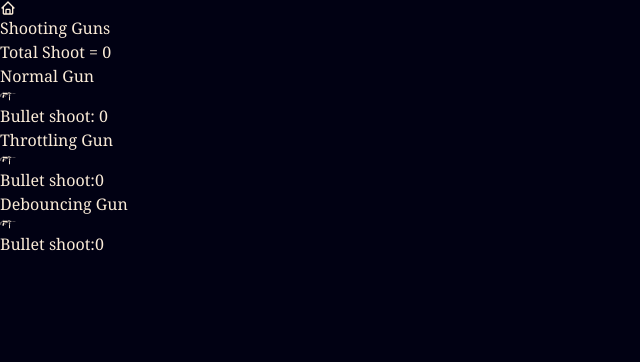
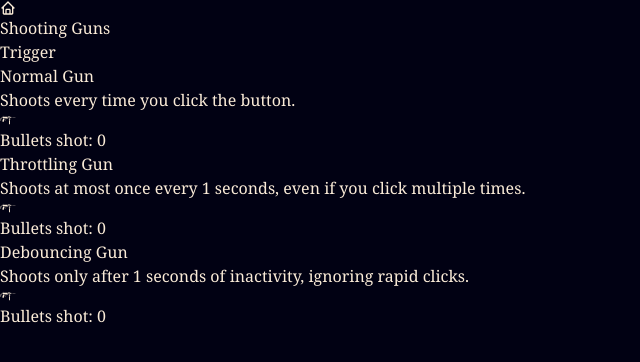
Before and after one commit to sanketkedare/React-Tasks, a React (Vite) app: page /shooting-guns in a window 1280 px wide. Shown: the top 362 px of the page, without its empty margins (0-640 px from the left). Built offline with nearby package versions, Linux system fonts and the light colour scheme.

Commit message:
Fixed bug

```diff
--- a/src/Modules/Shooting_Guns/ShootingGuns.jsx
+++ b/src/Modules/Shooting_Guns/ShootingGuns.jsx
@@ -1,102 +1,99 @@
-import { debounce, throttle } from "lodash";
-import React, { useCallback, useEffect, useState } from "react";
-import { GiM3GreaseGun } from "react-icons/gi";
+import React, { useCallback, useState } from "react";
+import SingleGun from "./SingleGun";
+
+/**
+ * ShootingGuns Component
+ *
+ * This component simulates shooting actions with three types of guns:
+ * - Normal Gun: Fires every time the button is clicked, without restrictions.
+ * - Throttling Gun: Fires at most once every 2 seconds, even if the button is clicked multiple times.
+ * - Debouncing Gun: Fires only after 2 seconds of inactivity, meaning it ignores rapid clicks.
+ *
+ * The "Shoot Here" button allows the user to trigger all three guns, demonstrating
+ * how throttling and debouncing techniques work by showing distinct shot counts for each.
+ *
+ * State:
+ * - totalShots: Tracks shots fired by the Normal Gun.
+ * - throttleShots: Tracks shots fired by the Throttling Gun.
+ * - debounceShots: Tracks shots fired by the Debouncing Gun.
+ *
+ * Functions:
+ * - handleBulletShot: Handles button click, updating the shot counts.
+ * - handleThrottle: Implements throttling (limits firing frequency).
+ * - handleDebounce: Implements debouncing (waits for inactivity before firing).
+ */
 
 const ShootingGuns = () => {
+  // State to track total shots fired
+  const [totalShots, setTotalShots] = useState(0);
+  // State to track shots fired with throttling mechanism
+  const [throttleShots, setThrottleShots] = useState(0);
+  // State to track shots fired with debouncing mechanism
+  const [debounceShots, setDebounceShots] = useState(0);
 
-  const  [triggerPressed, setTriggerPress] = useState(false);
+  // Timer references for throttling and debouncing
+  let throttleTimeout;
+  let debounceTimeout;
 
-  const [shootCount, setShoutCount] = useState(0);
-  const [t_shoutCount, setT_shoutCount] = useState(0);
-  const [d_shoutCount, setD_shoutCount] = useState(0);
+  // Debounce handler: increments debounceShots after 2 seconds of inactivity
+  const handleDebounce = useCallback(() => {
+    clearTimeout(debounceTimeout); // Clear previous timer
+    debounceTimeout = setTimeout(() => {
+      setDebounceShots(debounceShots + 1); // Increment debounce count
+    }, 1000);
+  }, [debounceShots]);
 
-  // const handleDebouncedClick = useCallback(
-  //   debounce(() => {
-  //     setD_shoutCount((prevCount) => prevCount + 1);
-  //   }, 2000),
-  //   []
-  // );
+  // Throttle handler: increments throttleShots at most once every 2 seconds
+  const handleThrottle = () => {
+    if (throttleTimeout) return; // If timer exists, skip increment
+    throttleTimeout = setTimeout(() => {
+      setThrottleShots(throttleShots + 1); // Increment throttle count
+      clearTimeout(throttleTimeout); // Clear throttle timer
+    }, 1000);
+  };
 
-  // const handleThrottledClick = useCallback(
-  //   throttle(() => {
-  //     setT_shoutCount((prevCount) => prevCount + 1);
-  //   }, 2000),
-  //   []
-  // );
-
-  // const bulletHandeler = () => {
-  //   setShoutCount((prev) => prev + 1);
-  //   handleThrottledClick();
-  //   handleDebouncedClick();
-  // };
-
-  const deBounce = () =>
-  {
-
-  }
-
-  const bulletHandeler = () =>
-  {
-
-
-  }
-
-  useEffect(()=>{
-   let timer = setTimeout(()=>{
-
-
-   },2000)
-  },[])
+  // Main handler for bullet shots: increments totalShots and triggers throttle and debounce
+  const handleBulletShot = () => {
+    setTotalShots((prev) => prev + 1); // Increment total shots
+    handleThrottle(); // Trigger throttled shot
+    handleDebounce(); // Trigger debounced shot
+  };
 
   return (
     <div className="w-[80%] m-auto mt-10">
       <h1 className="text-3xl font-semibold">Shooting Guns</h1>
-      <h2 className="mt-10">Total Shoot = {shootCount}</h2>
-      <div className="p-2 mt-10 grid grid-cols-5">
+      <div className="p-2 mt-4 grid grid-cols-4">
         <div className="grid-cols-1 flex flex-row items-center">
+          {/* Button to trigger bullet shots */}
+          <span className="text-xl">Trigger </span>
           <span
-            onClick={bulletHandeler}
-            className="w-[70px] h-[70px] rounded-full bg-red-400 hover:bg-blue-500 cursor-pointer flex justify-center items-center p-2 text-black font-bold"
-          ></span>
+            onClick={handleBulletShot}
+            className="w-[70px] h-[70px] m-1 rounded-full bg-red-400 hover:bg-blue-500 cursor-pointer flex justify-center items-center p-2 text-black font-bold"
+          >
+          </span>
         </div>
 
-        <div className="col-span-4 ">
-          {/* Normal Gun */}
-          <div className="h-[150px]">
-            <h2 className="font-bold bg-yellow-400 text-black w-[200px] p-2 my-2 text-center rounded-xl">
-              Normal Gun
-            </h2>
-            <div className="flex items-center gap-10 ">
-              <GiM3GreaseGun className="text-[100px] mx-5 text-center" />
-              <span className="font-bold bg-sky-300 text-black p-4 rounded-xl w-[300px] text-center">
-                Bullet shoot: {shootCount}
-              </span>
-            </div>
-          </div>
-          {/* Throttling Gun */}
-          <div className="h-[150px]">
-            <h2 className="font-bold bg-yellow-400 text-black w-[200px] p-2 my-2 text-center rounded-xl">
-              Throttling Gun
-            </h2>
-            <div className="flex items-center gap-10">
-              <GiM3GreaseGun className="text-[100px] mx-5 text-center" />
-              <span className="font-bold bg-sky-300 text-black p-4 rounded-xl w-[300px] text-center">
-                Bullet shoot:{t_shoutCount}
-              </span>
-            </div>
-          </div>
-          {/* Debouncing Gun */}
-          <div className="h-[150px]">
-            <h2 className="font-bold bg-yellow-400 text-black w-[200px] p-2 my-2 text-center rounded-xl">
-              Debouncing Gun
-            </h2>
-            <div className="flex items-center gap-10">
-              <GiM3GreaseGun className="text-[100px] mx-5 text-center" />
-              <span className="font-bold bg-sky-300 text-black p-4 rounded-xl w-[300px] text-center">
-                Bullet shoot:{d_shoutCount}
-              </span>
-            </div>
-          </div>
+        <div className="col-span-3 ">
+          {/* Display for Normal Gun with total shot count */}
+          <SingleGun
+            type={"Normal Gun"}
+            shots={totalShots}
+            message={"Shoots every time you click the button."}
+          />
+
+          {/* Display for Throttling Gun with throttle shot count */}
+          <SingleGun
+            type={" Throttling Gun"}
+            shots={throttleShots}
+            message={"Shoots at most once every 1 seconds, even if you click multiple times." }
+          />
+
+          {/* Display for Debouncing Gun with debounce shot count */}
+          <SingleGun
+            type={"Debouncing Gun"}
+            shots={debounceShots}
+            message={"Shoots only after 1 seconds of inactivity, ignoring rapid clicks."}
+          />
         </div>
       </div>
     </div>
--- /dev/null
+++ b/src/Modules/Shooting_Guns/SingleGun.jsx
@@ -0,0 +1,23 @@
+import React from "react";
+import { GiM3GreaseGun } from "react-icons/gi";
+
+const SingleGun = ({type, shots, message}) => {
+  return (
+    <div className="h-[150px]">
+      <h2 className="font-bold bg-yellow-400 text-black w-[200px] p-2 my-2 text-center rounded-xl">
+        {type}
+      </h2>
+      <p className="text-sm text-gray-600">
+        {message}
+      </p>
+      <div className="flex items-center gap-10 ">
+        <GiM3GreaseGun className="text-[100px] mx-5 text-center" />
+        <span className="font-bold bg-sky-300 text-black p-4 rounded-xl w-[300px] text-center">
+          Bullets shot: {shots}
+        </span>
+      </div>
+    </div>
+  );
+};
+
+export default SingleGun;
```
Also changed, not shown: 1 other file (tests, documents, lock files or other folders).
